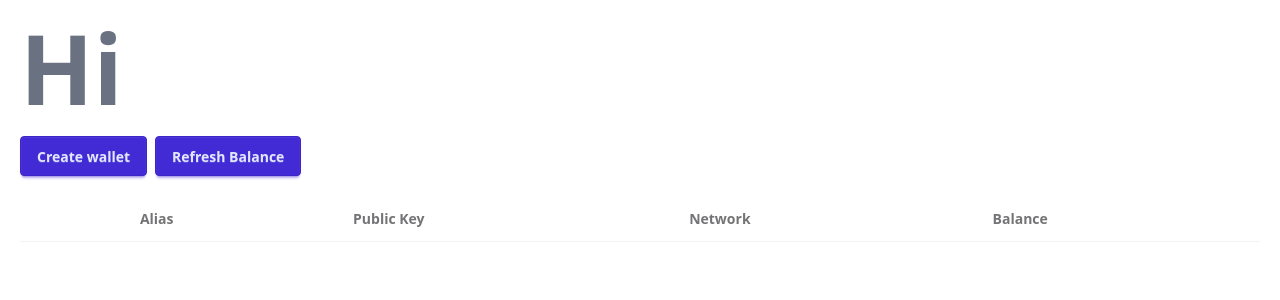
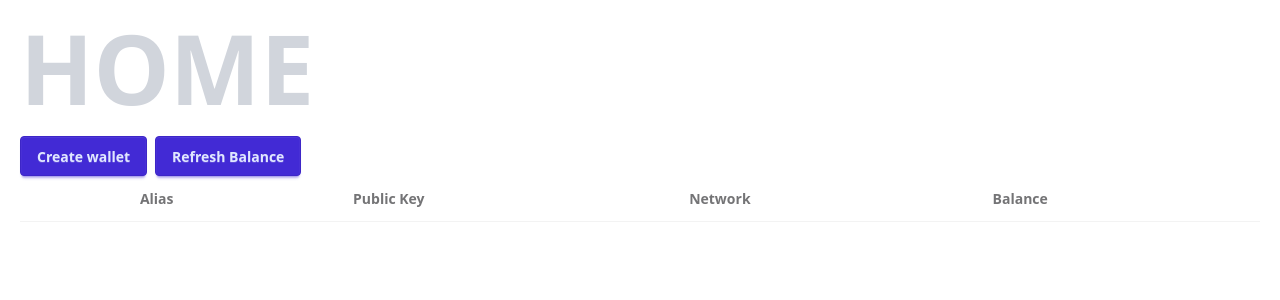
Before and after one commit to tcyeee/PixWallet, a Vue app: page / in a window 1280 px wide. Shown: the top 300 px of the page. Built offline with nearby package versions, Linux system fonts and the light colour scheme.

Commit message:
add router

```diff
--- a/package.json
+++ b/package.json
@@ -17,7 +17,8 @@
     "autoprefixer": "^10.4.21",
     "pinia": "^3.0.3",
     "tailwindcss": "^4.1.14",
-    "vue": "^3.5.13"
+    "vue": "^3.5.13",
+    "vue-router": "^4.6.3"
   },
   "devDependencies": {
     "@tauri-apps/cli": "^2",
--- a/src/App.vue
+++ b/src/App.vue
@@ -1,6 +1,6 @@
 <template>
-  <main class="p-5 overflow-y-hidden overflow-x-hidden max-w-full select-none" data-theme="emerald">
-    <Wallet />
+  <main class="p-5 select-none">
+    <router-view></router-view>
   </main>
 
   <GlobalToast />
@@ -10,5 +10,4 @@
 <script setup lang="ts">
 import GlobalToast from "@/components/GlobalToast.vue";
 import GlobalAlert from "@/components/GlobalAlert.vue";
-import Wallet from "./pages/wallet/wallet.vue";
 </script>
--- a/src/main.ts
+++ b/src/main.ts
@@ -3,7 +3,7 @@ import { createPinia } from "pinia";
 import App from "./App.vue";
 import { notify } from './utils/notify'
 import { alert } from './utils/alert'
-
+import router from './router'
 import './assets/global.css';
 
 const app = createApp(App);
@@ -13,4 +13,5 @@ window.Notify = notify
 window.Alert = alert
 
 app.use(pinia);
+app.use(router);
 app.mount("#app");
--- /dev/null
+++ b/src/pages/Home.vue
@@ -0,0 +1,9 @@
+<template>
+  <div>
+    <div class="text-8xl font-bold text-gray-300">HOME</div>
+    <Wallet class="mt-5" />
+  </div>
+</template>
+<script setup>
+import Wallet from "@/pages/wallet/wallet.vue";
+</script>
--- a/src/pages/wallet/wallet.vue
+++ b/src/pages/wallet/wallet.vue
@@ -1,13 +1,10 @@
 <template>
-  <div class="pb-5">
-    <div class="text-gray-500 font-bold text-8xl pb-5">Hi</div>
-    <div class="flex gap-2">
-      <button type="submit" class="btn btn-primary" @click="createWallet()">Create wallet</button>
-      <button type="submit" class="btn btn-primary" :disabled="loadingRefreshBalance" @click="refreshBalance()">
-        <span v-if="loadingRefreshBalance" class="loading loading-spinner"></span>
-        Refresh Balance
-      </button>
-    </div>
+  <div v-bind="$attrs" class="flex gap-2">
+    <button type="submit" class="btn btn-primary" @click="createWallet()">Create wallet</button>
+    <button type="submit" class="btn btn-primary" :disabled="loadingRefreshBalance" @click="refreshBalance()">
+      <span v-if="loadingRefreshBalance" class="loading loading-spinner"></span>
+      Refresh Balance
+    </button>
   </div>
   <table class="table m-w-[300px]">
     <!-- head -->
@@ -97,7 +94,6 @@ function refreshBalance() {
 listen<Array<WalletInfo>>("refresh_balance", (event) => {
   loadingRefreshBalance.value = false;
   walletList.value = event.payload;
-  console.log(event.payload);
 });
 
 async function createWallet() {
--- /dev/null
+++ b/src/router/index.ts
@@ -0,0 +1,19 @@
+import { createRouter, createWebHistory } from 'vue-router'
+import Home from '@/pages/home.vue'
+
+// 路由规则
+const routes = [
+    {
+        path: '/',       // URL 地址
+        name: 'Home',    // 路由名称
+        component: Home, // 对应组件
+    },
+]
+
+// 创建路由实例
+const router = createRouter({
+    history: createWebHistory(),
+    routes,
+})
+
+export default router
```
Also changed, not shown: 1 other file (tests, documents, lock files or other folders).
